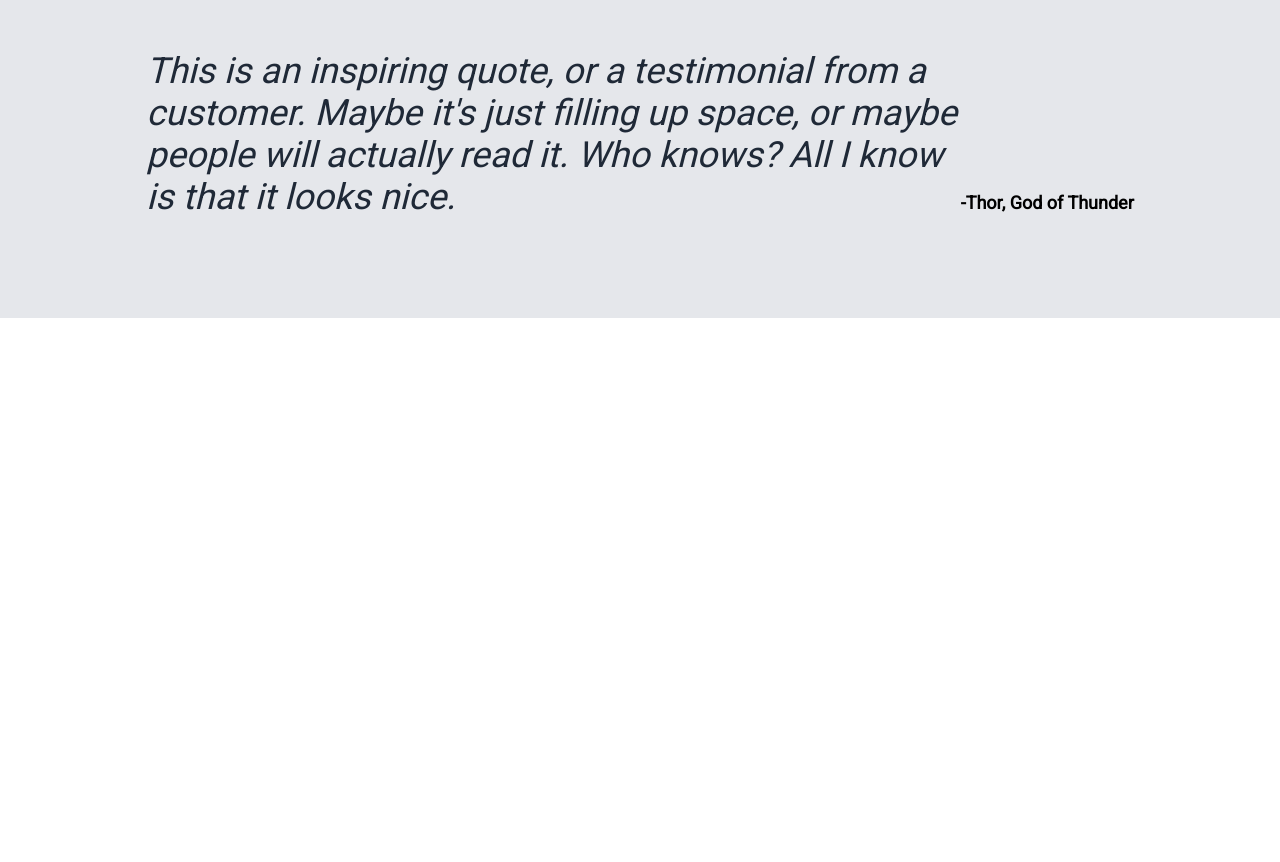
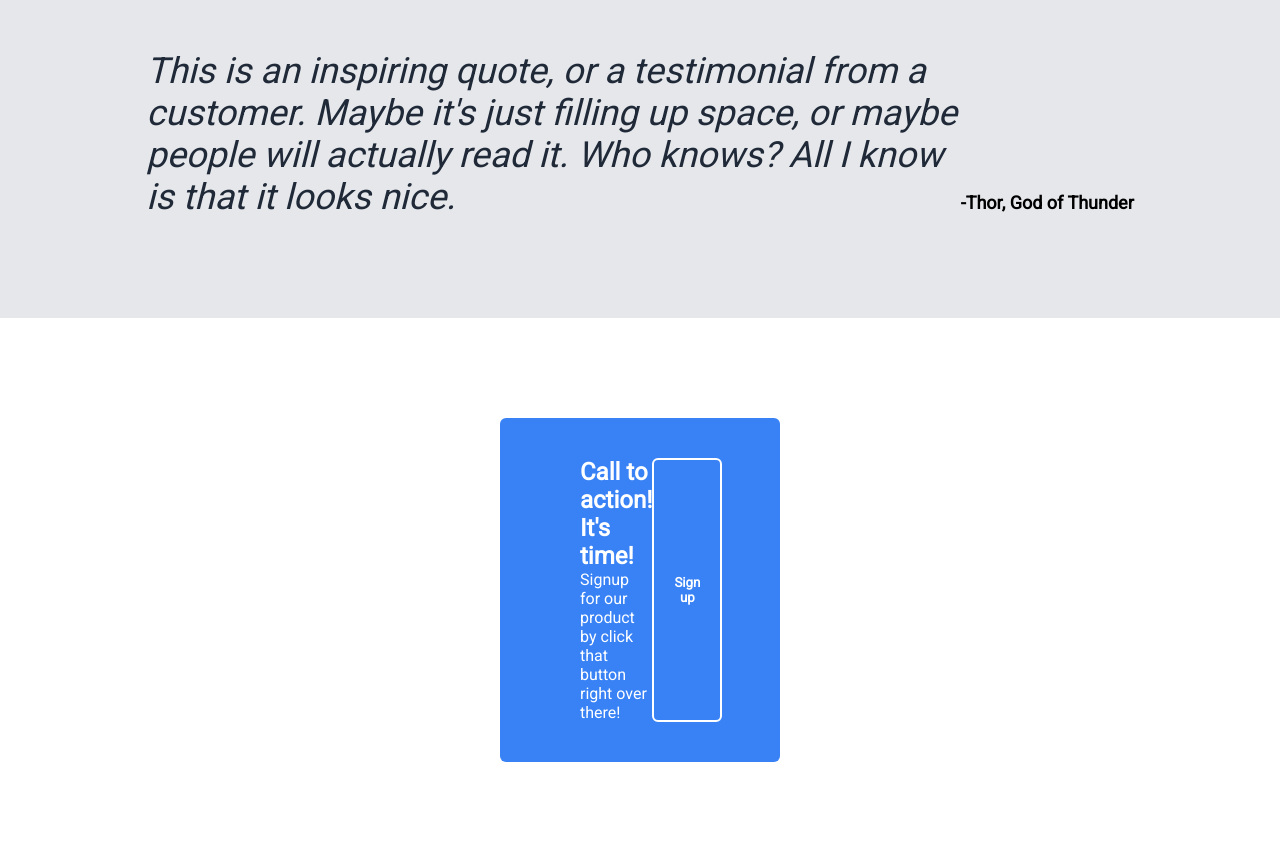
Before and after one commit to Zw96042/landing_page, a plain HTML site: page index.html in a window 1280 px wide. Shown: the part 965-1827 px from the top of the page. Before the commit the page ends 1283 px from the top, so only its background shows below. Drawn offline with Linux system fonts and the light colour scheme.

Commit message:
Add the last section

```diff
--- a/index.html
+++ b/index.html
@@ -75,5 +75,17 @@
         </p>
         <h6 class="author">-Thor, God of Thunder</h6>
     </div>
+
+    <div class="call_to_action">
+        <div class="call_banner">
+            <div class="call_left">
+                <h5 class="call_header">Call to action! It's time!</h5>
+                <p class="call_p">
+                    Signup for our product by click that button right over there!
+                </p>
+            </div>
+            <button class="call_button">Sign up</button>
+        </div>
+    </div>
 </body>
 </html>
--- a/styles.css
+++ b/styles.css
@@ -141,3 +141,34 @@ header {
     font-size: 18px;
     text-align: right;
 }
+
+.call_to_action {
+    background: #fff;
+    padding: 100px 0;
+    color: #fff;
+}
+
+.call_banner {
+    background: #3882F6;
+    border-radius: 6px;
+    border: none;
+    margin: 0 500px;
+    padding: 40px 80px;
+    display: flex;
+}
+
+.call_header {
+    font-size: 24px;
+}
+
+.call_button {
+    cursor: pointer;
+    margin-left: auto;
+    padding: 0 20px;
+    border-radius: 6px;
+    background: #3882F6;
+    border-style: solid;
+    border-color: #fff;
+    color: #fff;
+    font-weight: 700;
+}
```
